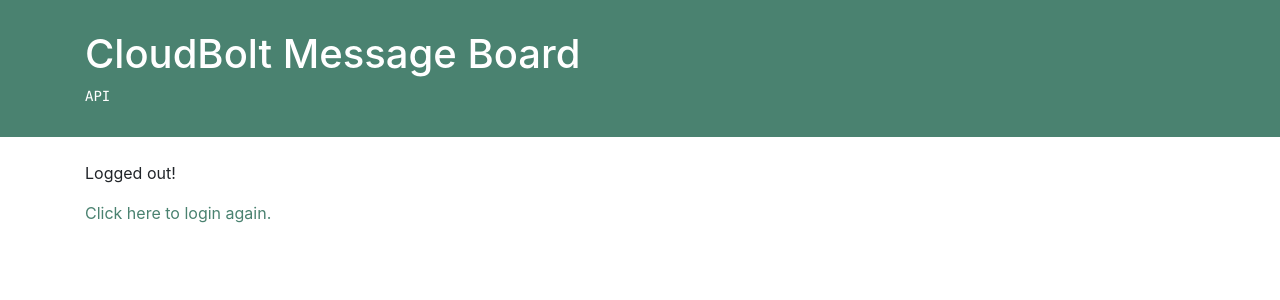
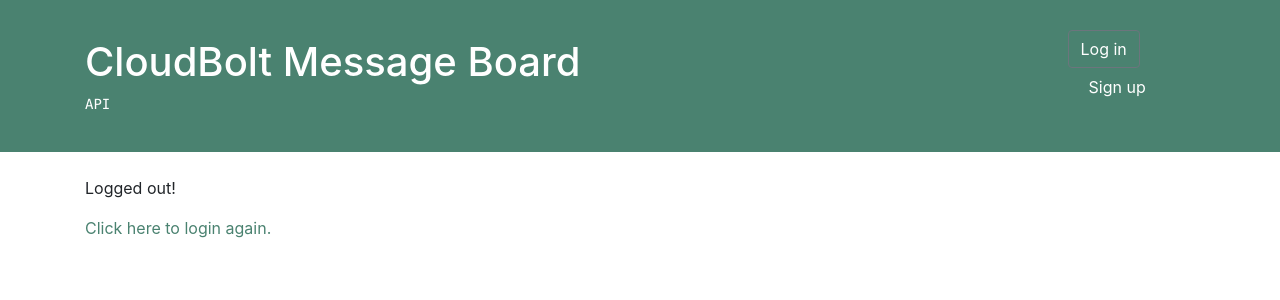
Before and after one commit to rsb177/cloudbolt-exercise, a Django app: page /logout/ in a window 1280 px wide. Shown: the top 300 px of the page. Run offline with Django 3.2, Linux system fonts and the light colour scheme; some libraries are stand-ins or nearby versions.

Commit message:
Modified banner to include username & logout option

```diff
--- a/src/messageboard/templates/messageboard/base.html
+++ b/src/messageboard/templates/messageboard/base.html
@@ -2,25 +2,82 @@
 <html>
   <head>
     <title>CloudBolt Message Board</title>
-        <link rel="stylesheet" href="https://stackpath.bootstrapcdn.com/bootstrap/4.3.1/css/bootstrap.min.css">
-        <link href='//fonts.googleapis.com/css?family=Lobster&subset=latin,latin-ext' rel='stylesheet' type='text/css'>
-        <link rel="stylesheet" href="https://cdnjs.cloudflare.com/ajax/libs/font-awesome/4.7.0/css/font-awesome.min.css">
-        <link rel="stylesheet" href="{% static 'css/messageboard.css' %}">
+    <link
+      rel="stylesheet"
+      href="https://stackpath.bootstrapcdn.com/bootstrap/4.3.1/css/bootstrap.min.css"
+    />
+    <script
+      src="https://code.jquery.com/jquery-3.3.1.slim.min.js"
+      integrity="sha384-q8i/X+965DzO0rT7abK41JStQIAqVgRVzpbzo5smXKp4YfRvH+8abtTE1Pi6jizo"
+      crossorigin="anonymous"
+    ></script>
+    <script
+      src="https://cdnjs.cloudflare.com/ajax/libs/popper.js/1.14.7/umd/popper.min.js"
+      integrity="sha384-UO2eT0CpHqdSJQ6hJty5KVphtPhzWj9WO1clHTMGa3JDZwrnQq4sF86dIHNDz0W1"
+      crossorigin="anonymous"
+    ></script>
+    <script
+      src="https://stackpath.bootstrapcdn.com/bootstrap/4.3.1/js/bootstrap.min.js"
+      integrity="sha384-JjSmVgyd0p3pXB1rRibZUAYoIIy6OrQ6VrjIEaFf/nJGzIxFDsf4x0xIM+B07jRM"
+      crossorigin="anonymous"
+    ></script>
+    <link
+      href="//fonts.googleapis.com/css?family=Lobster&subset=latin,latin-ext"
+      rel="stylesheet"
+      type="text/css"
+    />
+    <link
+      rel="stylesheet"
+      href="https://cdnjs.cloudflare.com/ajax/libs/font-awesome/4.7.0/css/font-awesome.min.css"
+    />
+    <link rel="stylesheet" href="{% static 'css/messageboard.css' %}" />
   </head>
   <body>
-        <div class="title-banner" id="content">
+    <nav class="title-banner navbar navbar-expand" id="content">
       <div class="container">
+        <div class="container d-block">
           <h1><a href="/">CloudBolt Message Board</a></h1>
           <code><a href="/api/">API</a></code>
         </div>
+        <div class="navbar-nav flex-row ml-md-auto">
+          <div class="collapse navbar-collapse" id="mainMenu">
+            {% if user.is_authenticated %}
+            <ul class="navbar-nav ml-auto">
+              <li class="nav-item dropdown">
+                <a
+                  class="nav-link dropdown-toggle"
+                  href="#"
+                  id="userMenu"
+                  data-toggle="dropdown"
+                  aria-haspopup="true"
+                  aria-expanded="false"
+                >
+                  {{ user.username }}
+                </a>
+                <div
+                  class="dropdown-menu dropdown-menu-right"
+                  aria-labelledby="userMenu"
+                >
+                  <a class="dropdown-item text-dark" href="{% url 'logout' %}">Log out</a>
                 </div>
+              </li>
+            </ul>
+            {% else %}
+            <form class="form-inline ml-auto">
+              <a href="#" class="btn btn-outline-secondary">Log in</a>
+              <a href="{% url 'signup' %}" class="btn btn-primary ml-2"
+                >Sign up</a
+              >
+            </form>
+            {% endif %}
+          </div>
+        </div>
+      </div>
+    </nav>
 
     <div class="content container">
       <div class="row">
-                <div class="col-md-12">
-                    {% block content %}
-                    {% endblock %}
-                </div>
+        <div class="col-md-12">{% block content %} {% endblock %}</div>
       </div>
     </div>
   </body>
```
Lines whose indentation alone changed are shown as unchanged.
